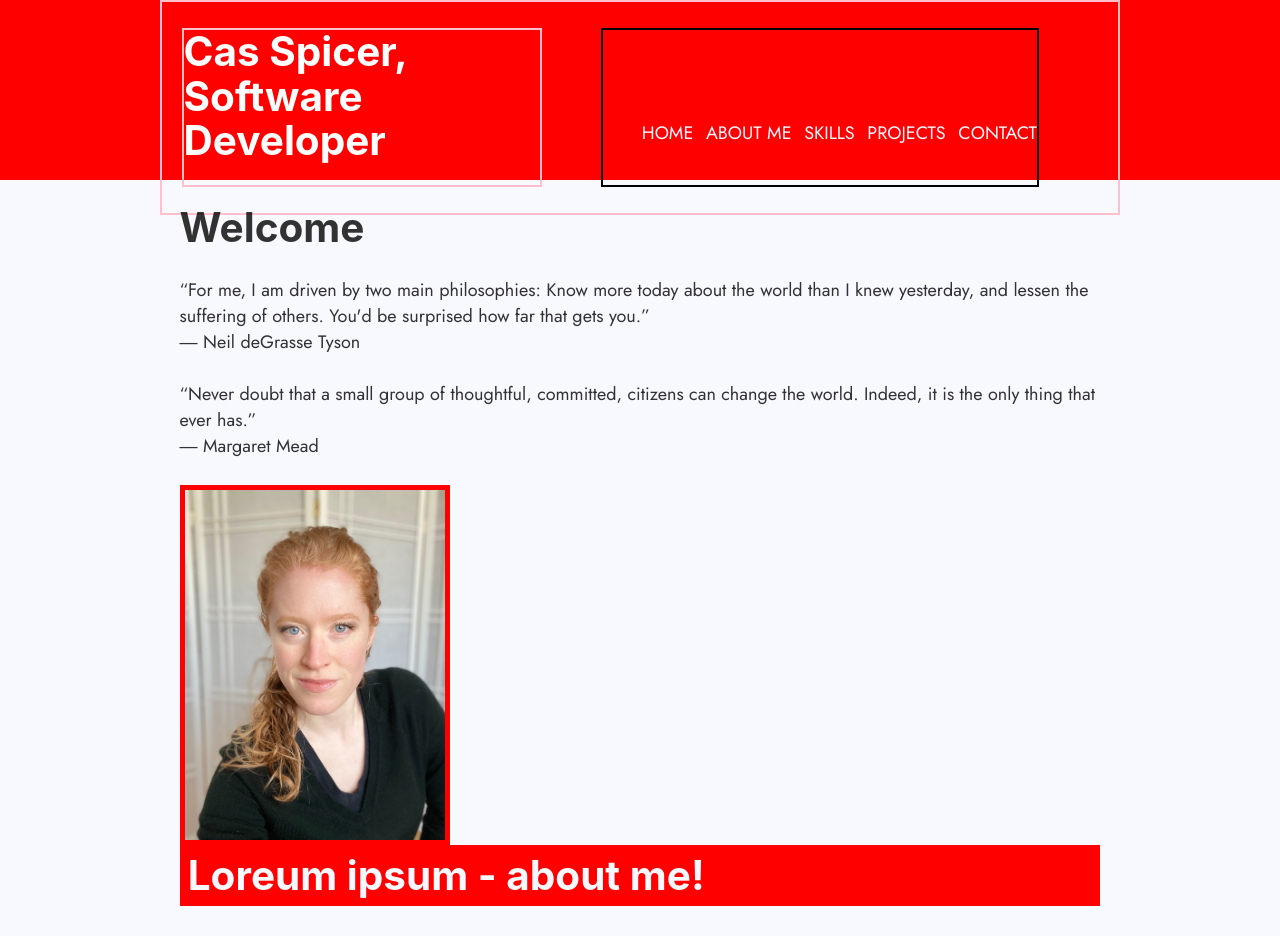
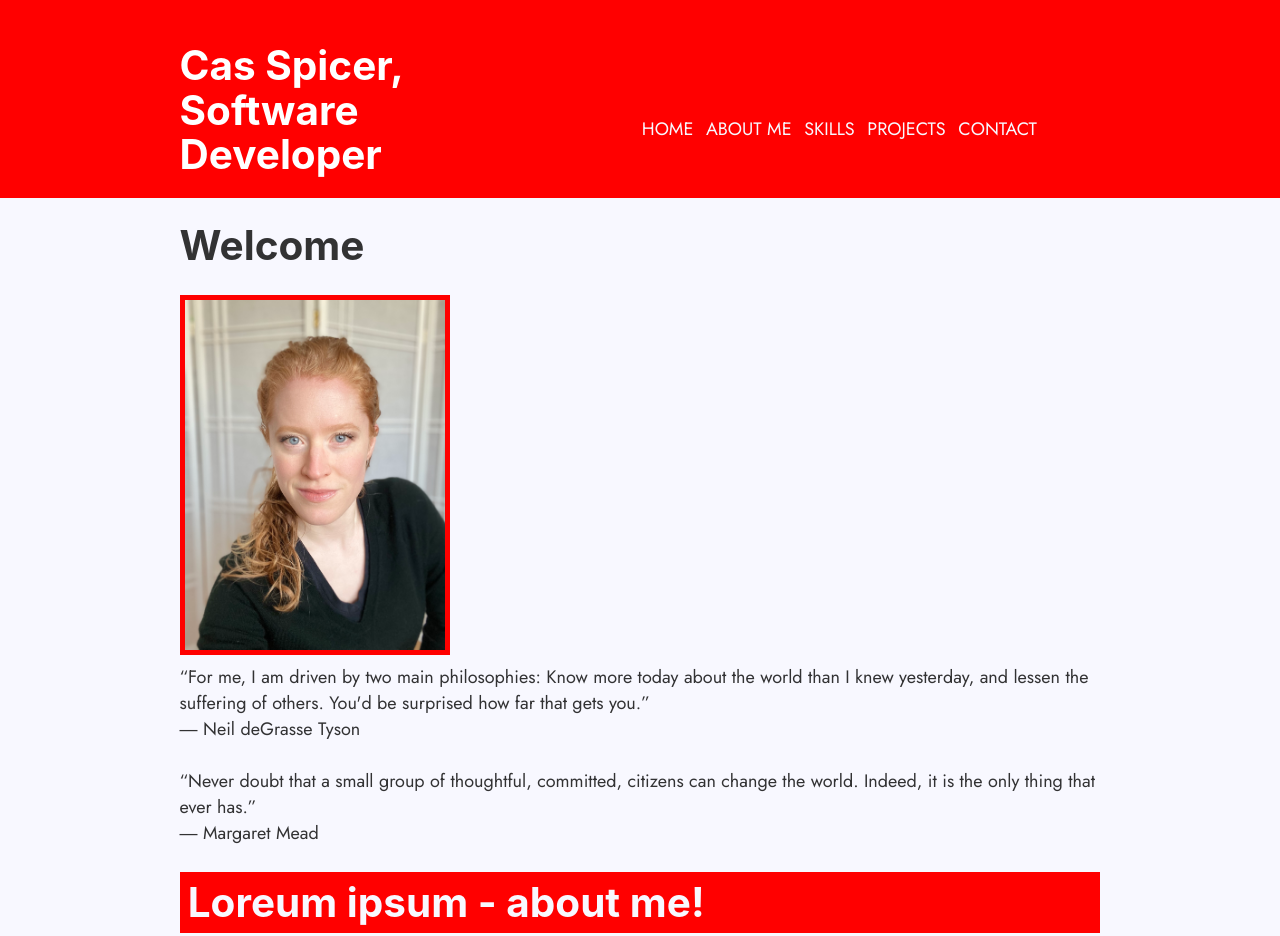
Before and after one commit to cvs181801/gatsby-starter-default, a Gatsby site: page / in a window 1280 px wide. Shown: the top 936 px of the page. Built offline with nearby package versions, Linux system fonts and the light colour scheme; Gatsby itself is replaced by a stand-in of ours.

Commit message:
fix margin in title in header

```diff
--- a/src/components/header.js
+++ b/src/components/header.js
@@ -7,7 +7,7 @@ const Header = ({ siteTitle }) => (
     style={{
       background: `red`,
       marginBottom: `1.45rem`,
-      height: `10em`
+      height: `11em`
     }}
   >
     <div
--- a/src/components/layout.css
+++ b/src/components/layout.css
@@ -47,8 +47,6 @@ summary {
 
 .headerContain {
   display: flex;
-  border: 2px solid pink;
-
 }
 
 .navContainer {
@@ -57,7 +55,6 @@ summary {
   text-transform: uppercase;
   margin: 0 auto;
   padding-top: 5em;
-  border: 2px solid black;
 }
 
 .navUl {
@@ -68,7 +65,8 @@ summary {
 
 .h1Container {
   max-width: 20em;
-  border: 2px solid pink;
+  margin-top: 1em;
+
 }
 
 .navLi {
--- a/src/pages/index.js
+++ b/src/pages/index.js
@@ -10,6 +10,16 @@ const IndexPage = () => (
   <Layout>
     <Seo title="Home" />
     <h1>Welcome</h1>
+    <div
+    style={{
+      backgroundImage: `url(${StaticImage})`,
+      backgroundSize: `cover`,
+      height: `20em`,
+      width: `15em`,
+      border: `5px solid red`,
+      margin: `.5em 0 .5em 0`
+  }}
+    ></div>
     <p>“For me, I am driven by two main philosophies: Know more today about the world than I knew yesterday, and lessen the suffering of others. You'd be surprised how far that gets you.”
       <br/>― Neil deGrasse Tyson</p>
     <p>“Never doubt that a small group of thoughtful, committed, citizens can change the world. Indeed, it is the only thing that ever has.”
@@ -22,16 +32,7 @@ const IndexPage = () => (
       alt="Cas Spicer, Software Developer"
       style={{ marginBottom: `1.45rem` }}
     />   */}
-    <div
-    style={{
-      backgroundImage: `url(${StaticImage})`,
-      backgroundSize: `cover`,
-      height: `20em`,
-      width: `15em`,
-      border: `5px solid red`
-  }}
 
-    ></div>
     {/* <p>
       <Link to="/page-2/">Go to page 2</Link> <br />
       <Link to="/using-typescript/">Go to "Using TypeScript"</Link> <br />
```
